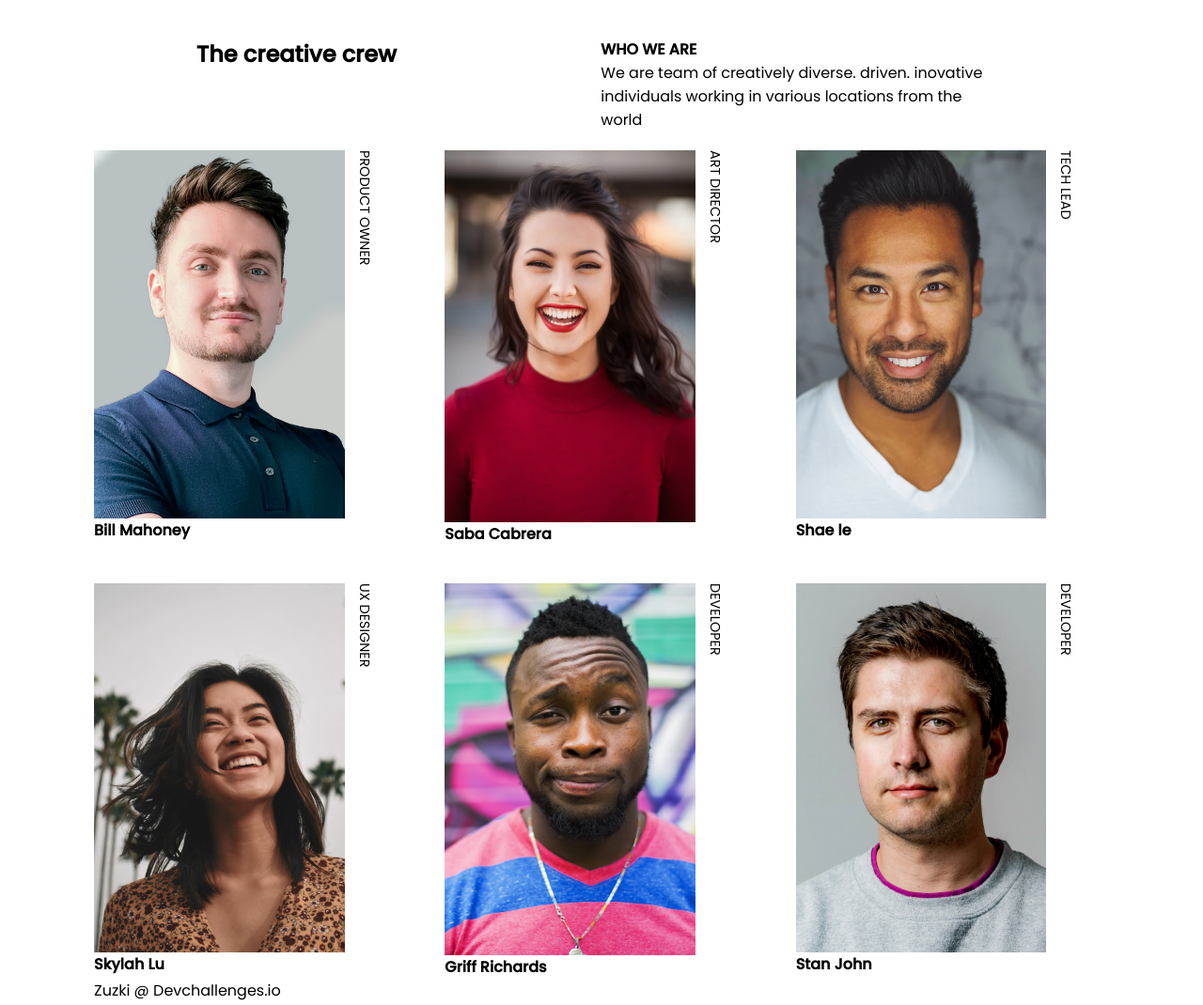
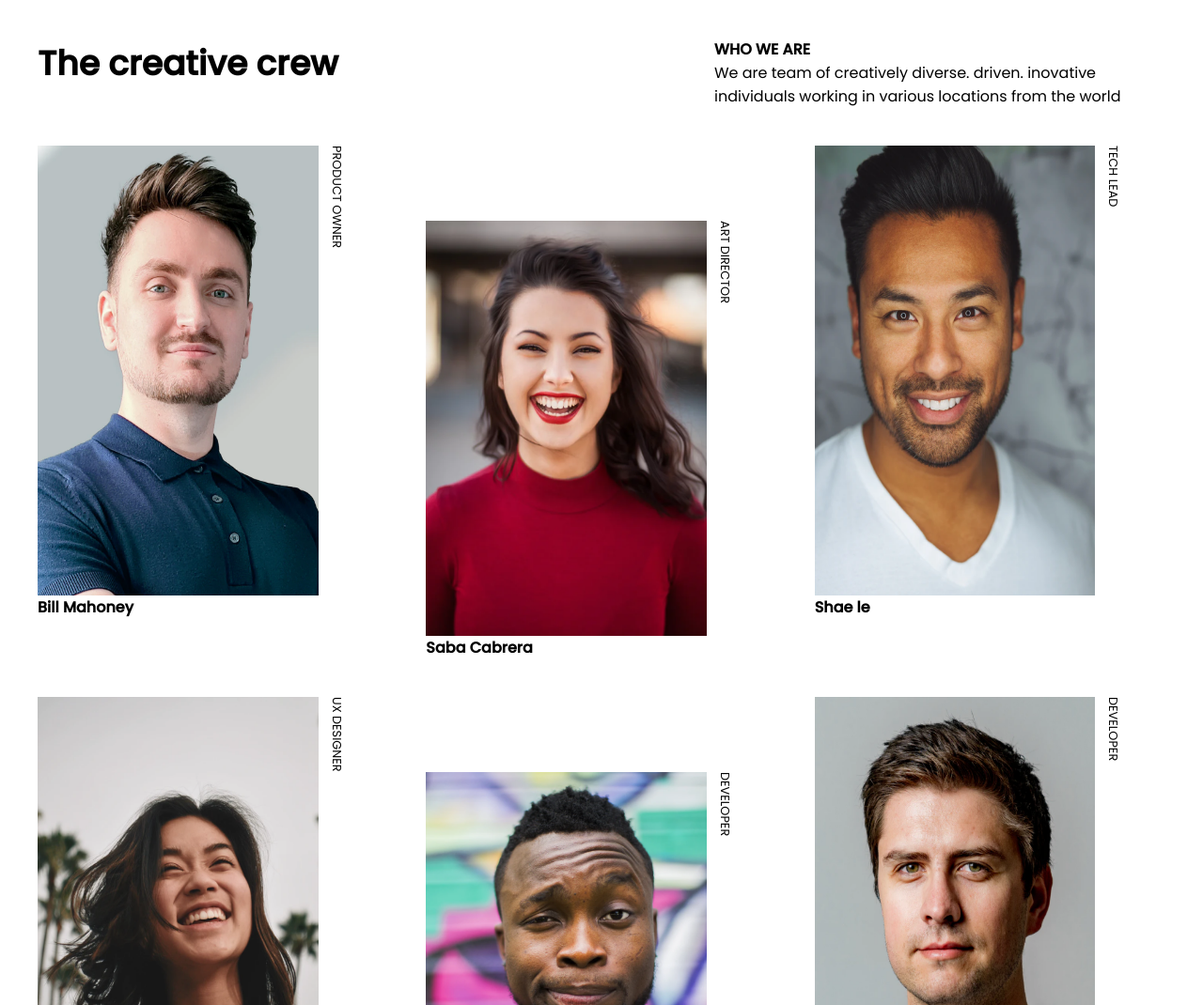
Before and after one commit to LuisDGracia/MyTeamPage, a plain HTML site: page index.html in a window 1280 px wide. Shown: the top 1070 px of the page at 94% size. Drawn offline with Linux system fonts and the light colour scheme.

Commit message:
Best aproach so far

```diff
--- a/index.html
+++ b/index.html
@@ -17,14 +17,12 @@
 
 			<header>
 				<div class="header__container">
-					<div class="header__crew">
+					<div class="header__tittle">
 						<h1>The creative crew</h1>
 					</div>
-					<div class="header__about">
-						<div class="header__tittle">
-							<p>WHO WE ARE</p>
-						</div>
-						<div class="header__body">
+					<div class="about">
+						<p class="about__tittle" >WHO WE ARE</p>
+						<div class="about__body">
 							<p>
 								We are team of creatively diverse. driven.
 								inovative individuals working in various
--- a/style.css
+++ b/style.css
@@ -11,29 +11,33 @@ body {
 .container{
 	max-width: 100vw;
 	min-height: 100vh;
-	padding: 40px 100px;
+	padding: 40px;
 }
 
 .header__container{
 	width: 100%;
 	display: flex;
-	justify-content: space-around;
 	flex-wrap: wrap;
 }
 
-.header__about{
-	width: 40%;
+.header__tittle{
+	font-size: 1.5em;
 }
 
-.header__tittle{
+.about{
+	width: 100%;
+	margin-top: 20px;
+}
+
+.about__tittle{
 	font-weight: 600;
 }
 
 .main{
-	margin-top: 20px;
+	margin-top: 40px;
 	width: 100%;
 	display: grid;
-	grid-template-columns: repeat(3, 1fr);
+	grid-template-columns: repeat(2, 1fr);
 	gap: 40px;
 }
 
@@ -41,7 +45,6 @@ body {
 	width: 100%;
 	display: flex;
 	flex-wrap: wrap;
-	position: relative;
 }
 
 .main__photo__container{
@@ -55,7 +58,7 @@ body {
 
 .main__job{
 	margin-left: 10px;
-	font-size: 0.90em;
+	font-size: 0.80em;
 	writing-mode: vertical-lr;
 	text-orientation: sideways-right;
 }
@@ -65,42 +68,33 @@ body {
 	font-weight: 600;
 }
 
-@media screen and (max-width: 1025px) {
-	.main__container:nth-child(2){
-		padding-top: 80px;
+@media screen and (min-width: 1024px) {
+
+	.header__container{
+		justify-content: space-between;
 	}
 
+	.about{
+		width: 40%;
+		margin-top: 0px;
+	}
+
+	.main{
+		margin-top: 40px;
+		width: 100%;
+		display: grid;
+		grid-template-columns: repeat(3, 1fr);
+		gap: 40px;
+	}
+
+	.main__container:nth-child(2),
 	.main__container:nth-child(5){
 		padding-top: 80px;
 	}
 }
 
-
-@media screen and (max-width: 426px) {
-	.main{
-		grid-template-columns: repeat(2, 1fr);
-		gap: 20px;
-	}
-
-	.container{
-		padding: 40px;
-	}
-
-	.header__crew{
-		width: 100%;
-	}
-
-	.header__about{
-		width: 100%;
-		margin-top: 40px;
-		text-align: left;
-	}
-
+@media screen and ( max-width: 1023px ){
 	.main__container:nth-child(2n){
 		padding-top: 80px;
 	}
-
-	.main__container:nth-child(5){
-		padding-top: 0px;
-	}
 }
```
